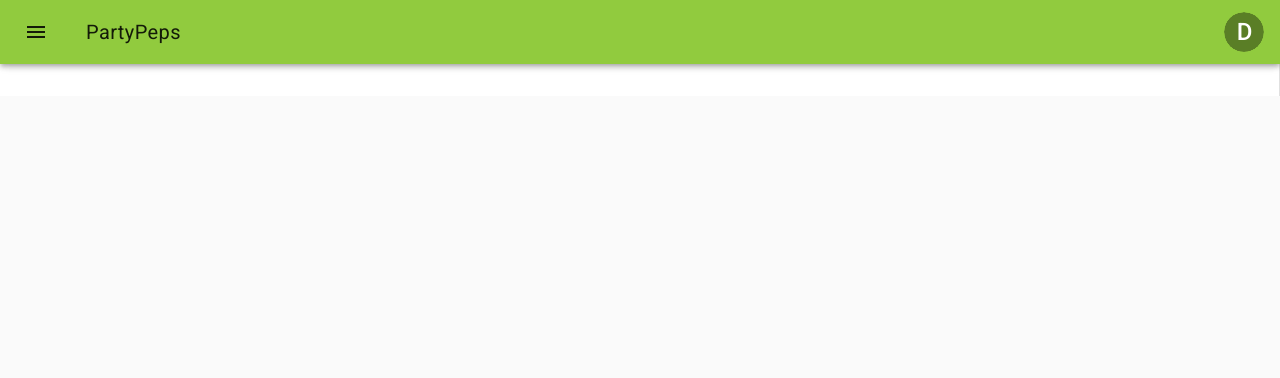
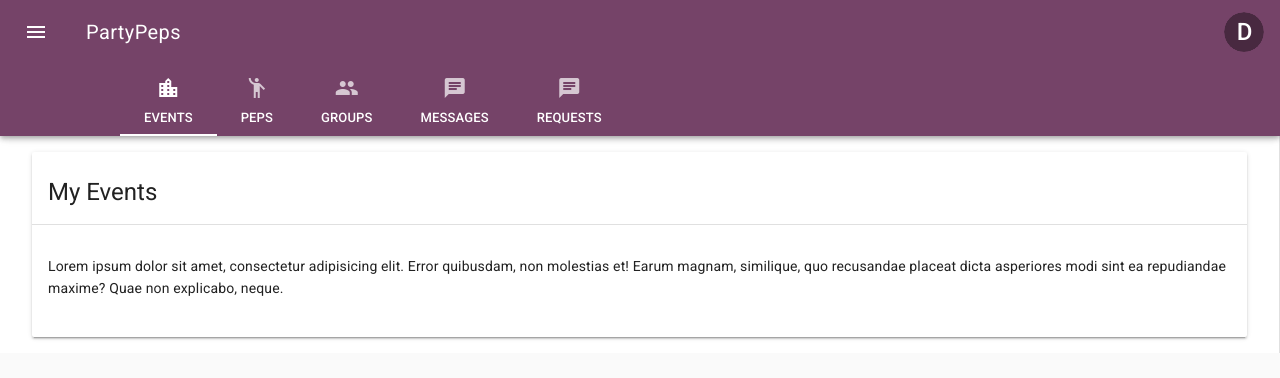
Before and after one commit to Gabor132/PartyPep_Front, a Vue app: page /events in a window 1280 px wide. Shown: the top 378 px of the page. Built offline with nearby package versions, Linux system fonts and the light colour scheme.

Commit message:
Fix mistake made with Mute-A-Lot branch

```diff
--- a/src/App.vue
+++ b/src/App.vue
@@ -1,9 +1,9 @@
 ----------------------------Template----------------------------------------------
 <template>
   <md-app class="md-waterfall">
-    <md-app-toolbar class="md-primary">
-      <peptitlebar :global="global" :user="user"/>
-      <!--<pepnavbar/> -->
+    <md-app-toolbar class="md-large md-primary">
+      <peptitlebar :global="global" :user="user" />
+      <pepnavbar />
     </md-app-toolbar>
     <md-app-drawer :md-active.sync="global.isMenuShown" md-swipeable>
       <pepnavdrawer :user="user" />
--- a/src/assets/scss/_theme.scss
+++ b/src/assets/scss/_theme.scss
@@ -1,8 +1,8 @@
 @import "~vue-material/dist/theme/engine"; // Import the theme engine
 
 @include md-register-theme("default", (
-  primary: #91cb3e, // The primary color of your application
-  accent: #466365 // The accent or secondary color
+  primary: #754368, // The primary color of your application
+  accent: #EFCAD2  // The accent or secondary color
 ));
 
 @import "~vue-material/dist/theme/all";
--- a/src/components/PepNavDrawer.vue
+++ b/src/components/PepNavDrawer.vue
@@ -1,7 +1,7 @@
 <template>
   <div id="pepnavdrawer">
     <md-app-toolbar class="md-transparent" md-elevation="0">
-      <div class="md-title">Mute-A-Lot</div>
+      <div class="md-title">PartyPeps</div>
     </md-app-toolbar>
     <md-divider />
     <md-list>
--- a/src/router.js
+++ b/src/router.js
@@ -11,9 +11,24 @@ export default new Router({
       redirect: "/events"
     },
     {
-      path: "/mute",
-      name: "mute",
-      component: () => import("./views/Mute.vue")
+      path: "/events",
+      name: "events",
+      component: () => import("./views/MyEvents.vue")
+    },
+    {
+      path: "/peps",
+      name: "peps",
+      component: () => import("./views/MyPeps.vue")
+    },
+    {
+      path: "/groups",
+      name: "groups",
+      component: () => import("./views/MyGroups.vue")
+    },
+    {
+      path: "/messages",
+      name: "messages",
+      component: () => import("./views/MyMessages.vue")
     }
   ]
 });
```
